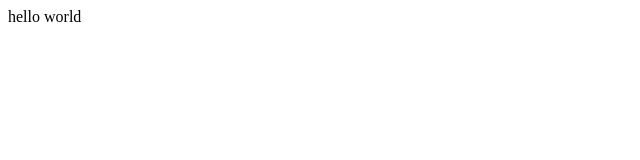
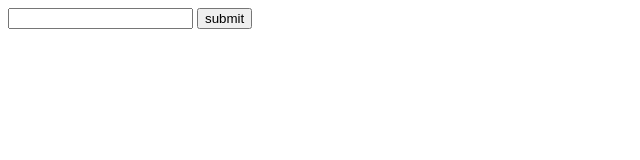
Before and after one commit to HIIMTD/Vue-Demo, a plain HTML site: page index.html in a window 1280 px wide. Shown: the whole page, without its empty margins (0-640 px from the left). Drawn offline with Linux system fonts and the light colour scheme.

Commit message:
simple todolist

```diff
--- a/index.html
+++ b/index.html
@@ -6,12 +6,33 @@
     <script src = "vue.js"></script>
 </head>
 <body>
-    <div id = "root">{{msg}}</div>
+    <div id = "root">
+        <div>
+            <input v-model= "inputvalue"/>
+            <button @click = "handleSubmit">
+                submit
+            </button>
+        </div>
+        <ul>
+            <li v-for = "(item,index) of list" :key = "index">{{item}}</li>
+
+        </ul>
+
+    </div>
+
+
     <script>
         new Vue({
             el:"#root",
             data:{
-                msg:"hello world"
+                inputvalue : "",
+                list:[]
+            },
+            methods:{
+                handleSubmit:function(){
+                    this.list.push(this.inputvalue)
+                    this.inputvalue = ''
+                }
             }
         })
 
```
